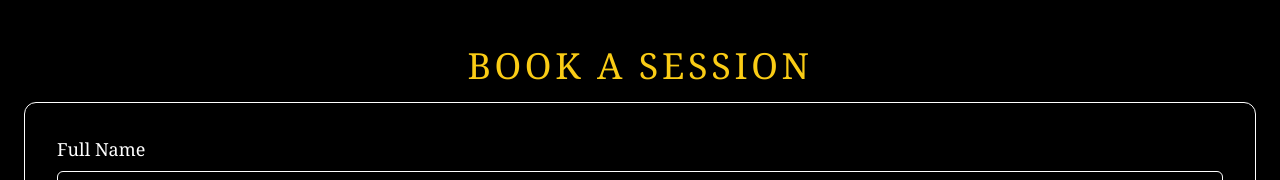
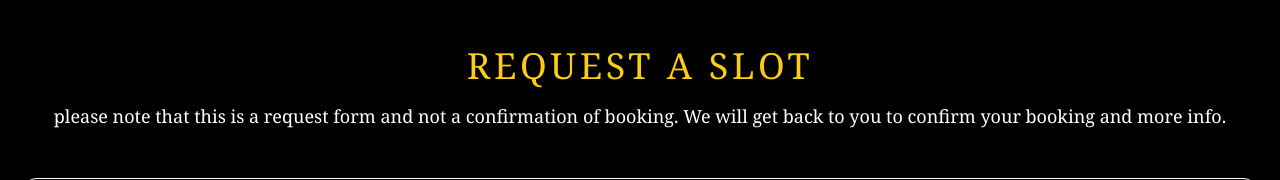
Before and after one commit to TriumphNdlovu/tlt-media, a Next.js app: page /book in a window 1280 px wide. Shown: the part 940-1120 px from the top of the page. Built offline with nearby package versions, Linux system fonts and the light colour scheme.

Commit message:
Refactor BookPage component and add request form message

```diff
--- a/src/app/book/page.tsx
+++ b/src/app/book/page.tsx
@@ -63,7 +63,7 @@ const BookPage = () => {
         <div className="max-w-7xl mx-auto border border-white p-8 rounded-xl shadow-xl mb-12">
           <iframe
             src="https://calendar.google.com/calendar/embed?height=600&wkst=1&ctz=Africa%2FJohannesburg&showPrint=0&title=TLT%20BOOKING%20SLOTS&src=dGVlZWtzaG9wQGdtYWlsLmNvbQ&src=ZW4uc2EjaG9saWRheUBncm91cC52LmNhbGVuZGFyLmdvb2dsZS5jb20&color=%23039BE5&color=%230B8043"
-            style={{ border: '0', width: '100%', height: '600px' }}
+            style={{ border: '0', width: '100%', height: '600px', borderRadius: '20px' }}
             frameBorder="0"
             scrolling="no"
             title="Google Calendar"
@@ -72,8 +72,11 @@ const BookPage = () => {
 
         {/* Booking Form */}
         <h3 className="text-2xl sm:text-3xl md:text-4xl text-yellow-400 font-serif uppercase tracking-widest mb-4 text-center">
-          Book a Session
+          Request a Slot
         </h3>
+        <p className="text-center text-lg text-white mb-12">
+          please note that this is a request form and not a confirmation of booking. We will get back to you to confirm your booking and more info.
+        </p>
 
         <div className="max-w-7xl mx-auto border border-white p-8 rounded-xl shadow-xl mb-12">
           <form onSubmit={handleSubmit} className="space-y-6">
```
